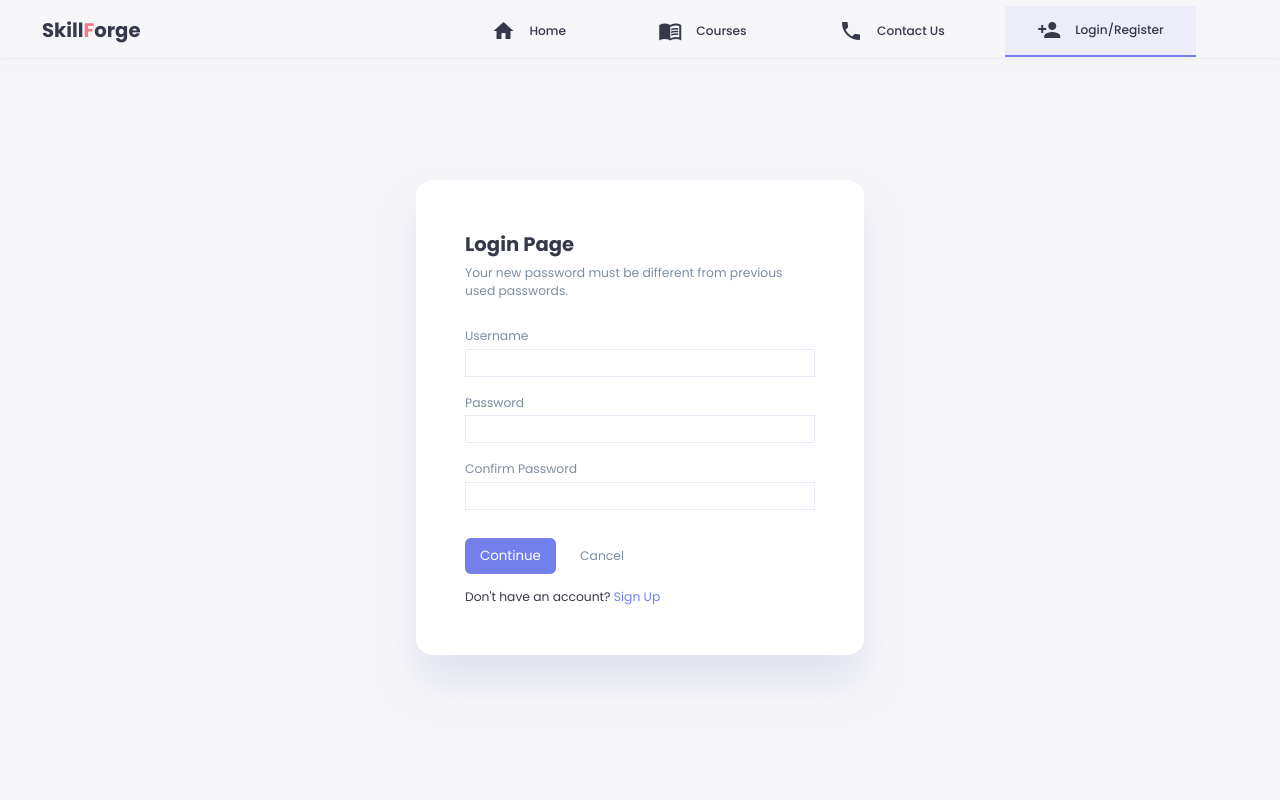
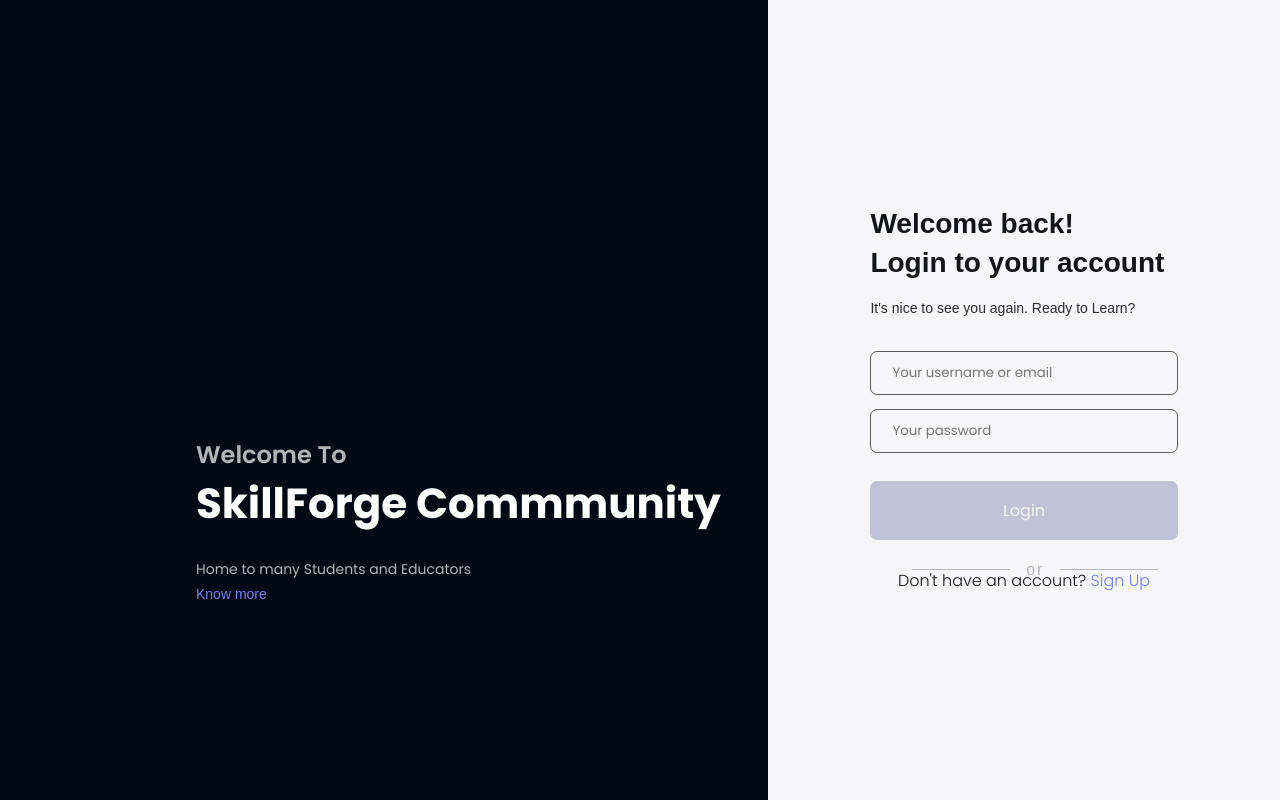
Before and after one commit to Newbie-coder91/MInor-Project-1, a plain HTML site: page learner-register.html in a window 1280 px wide. Drawn offline with Linux system fonts and the light colour scheme.

Commit message:
Made a seperate login pages for learner and instructor

```diff
--- a/learner-register.html
+++ b/learner-register.html
@@ -11,81 +11,84 @@
     <link rel="stylesheet" href="style.css">
 
     <style>
-        header {
-            position: relative;
+        main {
+            display: flex;
+            height: 100vh;
         }
 
-        .change-password-container {
+        .container-login {
             display: flex;
+            flex-direction: column;
             align-items: center;
             justify-content: center;
-            width: 100%;
-            height: 90vh;
+            width: 40%;
+            height: 100vh;
+            padding: auto 0;
+            gap: 2rem;
         }
 
-        .change-password-container form {
+        .container-login .box {
+            width: 60%;
+            height: 20vh;
+            margin: 0;
+        }
+
+        .container-login .top {
+            width: 60%;
             display: flex;
             flex-direction: column;
-            justify-content: center;
-            border-radius: var(--border-radius-2);
-            padding: 3.5rem;
-            background-color: var(--color-white);
-            box-shadow: var(--box-shadow);
-            width: 95%;
-            max-width: 32rem;
+            gap: 0.5rem;
         }
 
-        .change-password-container form:hover {
-            box-shadow: none;
+        .container-login .top h1 {
+            font-family: 'Satoshi', sans-serif;
+            font-weight: 600;
+            color: #121418;
+            font-size: 28px;
         }
 
-        .change-password-container form input[type=password] {
+        .container-login .top p {
+            font-family: 'Satoshi', sans-serif;
+            font-weight: 100;
+            color: #121418e4;
+            font-size: 14px;
+            margin-top: 14px;
+        }
+
+
+        .container-login input {
             border: none;
             outline: none;
-            border: 1px solid var(--color-light);
+            border: 1px solid rgb(93, 90, 90);
+            color: gray;
             background: transparent;
             height: 2rem;
             width: 100%;
-            padding: 0 .5rem;
+            padding: 1.5rem;
+            margin: 0.5rem 0;
+            border-radius: 0.5rem;
         }
 
-        .change-password-container form input[type=name] {
-            border: none;
-            outline: none;
-            border: 1px solid var(--color-light);
-            background: transparent;
-            height: 2rem;
-            width: 100%;
-            padding: 0 .5rem;
-        }
-
-        .change-password-container form .box {
-            padding: .5rem 0;
-        }
-
-        .change-password-container form .box p {
-            line-height: 2;
-        }
-
-        .change-password-container form h2+p {
-            margin: .4rem 0 1.2rem 0;
-        }
 
         #signup-btn {
             color: var(--color-primary);
         }
 
         .btn {
-            background: none;
             border: none;
-            border-radius: var(--border-radius-1);
-            border: 1px solid var(--color-primary);
-            padding: .5rem 1rem;
-            color: var(--color-white);
-            background-color: var(--color-primary);
+            border-radius: 0.5rem;
+            padding: 16px 20px;
+            margin: 1.5rem 0 1rem 0;
+            color: whitesmoke;
+            background-color: #C1C2D6;
+            border: 1px solid #C1C2D6;
             cursor: pointer;
-            margin: 1rem 1.5rem 1rem 0;
-            margin-top: 1.5rem;
+            text-align: center;
+            font-size: 16px;
+        }
+
+        .btn a {
+            color: whitesmoke;
         }
 
         .btn:hover {
@@ -93,61 +96,126 @@
             border: 1px solid gray;
             background: whitesmoke;
         }
+
+        .btn a :hover {
+            color: black;
+            border: 1px solid gray;
+            background: whitesmoke;
+        }
+
+        .container-left {
+            background-color: #030914;
+            width: 60%;
+            height: 100%;
+            display: flex;
+            flex-direction: column;
+        }
+
+        .container-left .head {
+            width: 100%;
+            height: auto;
+            margin: auto auto 14rem 14rem;
+        }
+
+        .container-left .head h1 {
+            font-family: 'Poppins', sans-serif;
+            color: white;
+            font-size: 42px;
+            font-weight: 700;
+        }
+
+        .container-left .head h2 {
+            font-family: 'Poppins', sans-serif;
+            color: #b4b4bb;
+            font-size: 24px;
+            font-weight: 600;
+        }
+
+        .container-left .head p {
+            font-family: 'Poppins', sans-serif;
+            color: #b4b4bb;
+            font-size: 14px;
+            margin-top: 24px;
+            margin-bottom: 6px;
+        }
+
+        .container-left .head a {
+            font-family: 'Satoshi', sans-serif;
+            color: var(--color-primary);
+            font-size: 14px;
+            cursor: pointer;
+        }
+
+        .container-login p {
+            margin-top: 36px;
+            font-family: 'Poppins', sans-serif;
+            color: #121418;
+            font-size: 16px;
+            font-weight: 100;
+        }
+
+
+        .separator-line {
+            display: flex;
+            align-items: center;
+            justify-content: center;
+            width: 80%;
+            margin: 1.5rem 0 2rem 3rem;
+
+        }
+
+        .separator-line::before,
+        .separator-line::after {
+            content: "";
+            flex: 1;
+            border-bottom: 1px solid #b4b4bb;
+        }
+
+        .separator-line span {
+            align-items: center;
+            padding: 0 16px;
+            color: #b4b4bb;
+            font-family: 'Satoshi', sans-serif;
+            font-size: 16px;
+            letter-spacing: 2px;
+        }
     </style>
 
 </head>
 
 <body>
-    <header>
-        <div class="logo" title="University Management System">
-            <h2>Skill<span class="danger">F</span>orge</h2>
-        </div>
-        <div class="navbar">
-            <a href="index.html">
-                <span class="material-icons-sharp">home</span>
-                <h3>Home</h3>
-            </a>
-            <a href="courses.html" onclick="timeTableAll()">
-                <span class="material-icons-sharp icon">menu_book</span>
-                <h3>Courses</h3>
-            </a>
-            <a href="contact.html">
-                <span class="material-icons-sharp icon">call</span>
-                <h3>Contact Us</h3>
-            </a>
-            <a href="#" class="active">
-                <span class="material-icons" onclick="">person_add</span>
-                <h3>Login/Register</h3>
-            </a>
+    <main>
+        <div class="container-left">
+            <div class="head">
+                <h2>Welcome To</h2>
+                <h1>SkillForge Commmunity</h1>
+                <p>Home to many Students and Educators</p>
+                <a href="">Know more</a>
+            </div>
         </div>
 
-    </header>
-
-    <div class="change-password-container">
-        <form action="">
-            <h2>Login Page</h2>
-            <p class="text-muted">Your new password must be different from previous used passwords.</p>
-            <div class="box">
-                <p class="text-muted">Username</p>
-                <input type="name" id="currentpass">
+        <div class="container-login">
+            <div class="top">
+                <h1>Welcome back!</h1>
+                <h1>Login to your account</h1>
+                <p class="text-muted">It's nice to see you again. Ready to Learn?</p>
             </div>
             <div class="box">
-                <p class="text-muted">Password</p>
-                <input type="password" id="newpass">
+                <input type="name" id="currentpass" placeholder="Your username or email">
+                <input type="password" id="newpass" placeholder="Your password">
+                <a href="">
+                    <div class="btn">Login</div>
+                </a>
+
+                <div class="separator-line">
+                    <span>or</span>
+                </div>
             </div>
-            <div class="box">
-                <p class="text-muted">Confirm Password</p>
-                <input type="password" id="confirmpass">
-            </div>
-            <div class="button">
-                <input type="submit" value="Continue" class="btn">
-                <a href="index.html" class="text-muted">Cancel</a>
-            </div>
-            <a href="#">
-                <p>Don't have an account? <a href="registration.html" id="signup-btn">Sign Up</a></p>
-            </a>
-        </form>
-    </div>
+
+            <p>Don't have an account? <a href="registration.html" id="signup-btn">Sign Up</a></p>
+    </main>
+
+
     <script>
         document.querySelector('.change-password-container form').addEventListener('submit', function (e) {
             const pwd = document.getElementById('newpass').value;
--- a/style.css
+++ b/style.css
@@ -122,7 +122,6 @@ header {
     width: 100vw;
     z-index: 1000;
     background-color: var(--color-background);
-    box-shadow: 0px 0px 10px rgba(0, 0, 0, 0.067);
 }
 
 header.active {
@@ -235,10 +234,11 @@ header .theme-toggler span.active {
     padding: 40px 0 20px 0;
     text-align: center;
     margin-top: 40px;
-    font-family: 'Segoe UI', Arial, sans-serif;
+    font-family: 'Satoshi', Arial, sans-serif;
 }
 
 .footer-content h3 {
+    font-family: 'Satoshi', Arial, sans-serif;
     margin-bottom: 15px;
     font-size: 1.7rem;
     letter-spacing: 2px;
@@ -515,15 +515,13 @@ header .theme-toggler span.active {
 
 /* ...existing code... */
 
-
-
 .contact-content {
-    justify-content: space-around;
     width: 100%;
-    height: 100vh;
+    height: 85vh;
     display: flex;
     flex-direction: column;
     align-items: center;
+    justify-content: space-around;
 }
 
 .contact-title {
@@ -656,7 +654,7 @@ header .theme-toggler span.active {
     display: block;
     width: 100%;
     text-align: center;
-    font-family: 'Montserrat', sans-serif;
+    font-family: 'Poppins', Arial, sans-serif;
     font-size: 1.2rem;
 }
 
```
Also changed, not shown: contact.html (+14 -7 lines), courses.html (+7 -1 lines), index.html (+1 -1 lines), instructor-register.html (+166 -93 lines), login-page.html (+91 -5 lines), images/bgimg.jpg (deleted), images/dev.png (deleted), images/download.jpg (deleted), images/wallpaperflare.com_wallpaper.jpg (deleted), images/—Pngtree—children s software programming_5401259.png (deleted).
